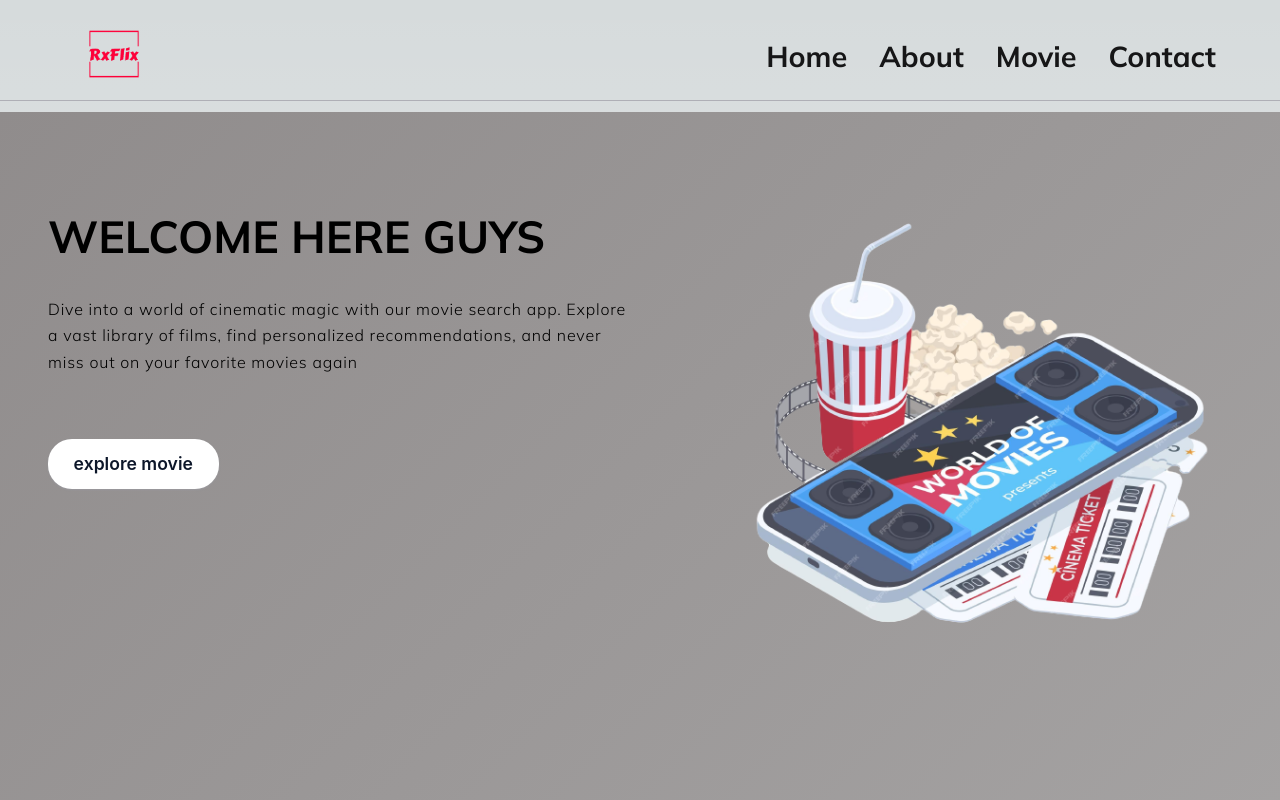
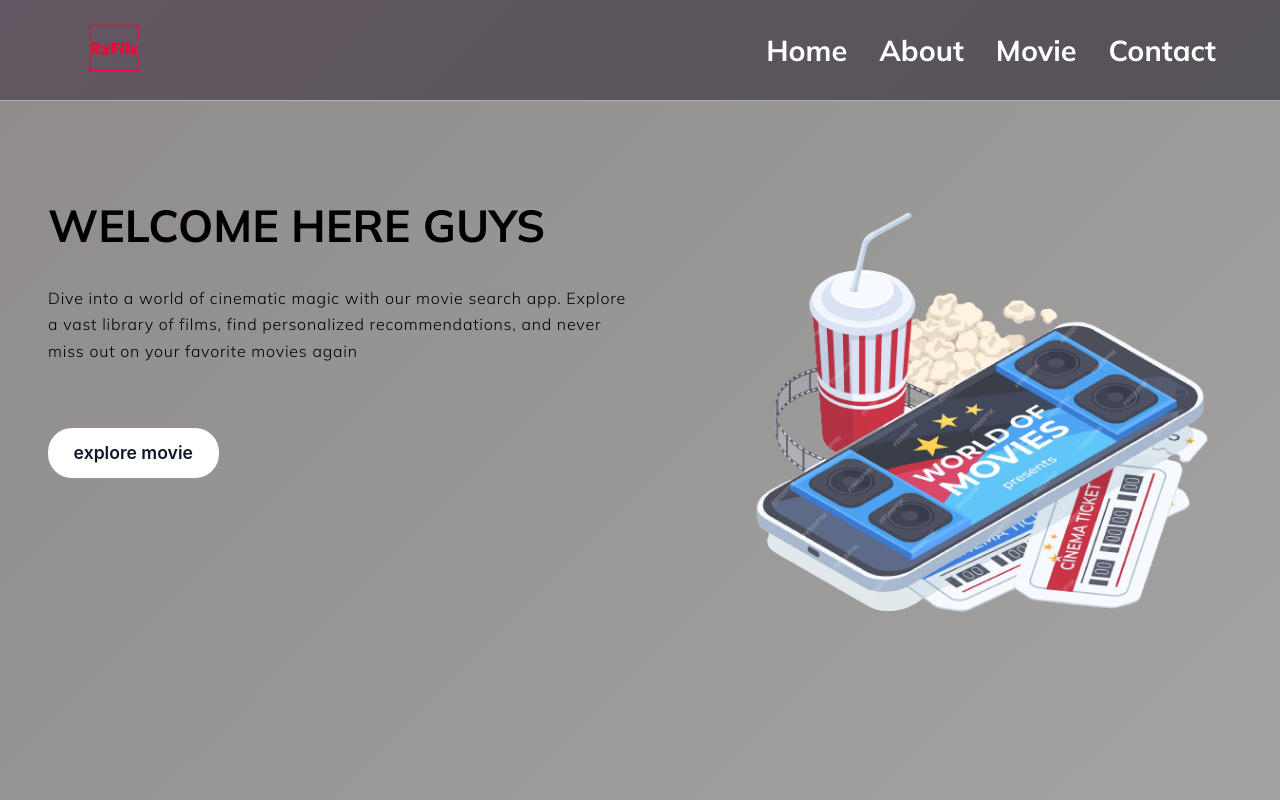
Before and after one commit to ChandanRx/Rxflix, a Next.js app: page /about in a window 1280 px wide. Shown: the top 800 px of the page. Built offline with nearby package versions, Linux system fonts and the light colour scheme.

Commit message:
Update navbar.module.css

```diff
--- a/src/app/styles/navbar.module.css
+++ b/src/app/styles/navbar.module.css
@@ -1,13 +1,13 @@
 .main_header{
     padding: 0 4rem;
-    height: 7rem;
+    height: 6.3rem;
     display: flex;
     justify-content: space-between;
     align-items: center;
     border: none;
     outline: none;
     /*background-color: yellow;*/
-    /*background: linear-gradient(-45deg, #a8e48a, #1eb6d9, #f2d3f7);*/
+    background: linear-gradient(-45deg, #000000, rgb(74, 78, 79), rgb(98, 87, 98));
     background-size: 400% 400%;
     box-shadow: rgba(255, 255, 255, 0) 0px 1px 1px 0px inset, rgba(50, 50, 93, 0.25) 0px 50px 100px -20px, rgba(0, 0, 0, 0.3) 0px 30px 60px -30px;
 }
@@ -15,6 +15,11 @@
 
 .navbar_brand {
     text-align: left;
+}
+
+.image{
+    filter: drop-shadow(5px 5px 5px rgb(207, 34, 34)(46, 37, 37));
+    border: #000000;
 }
 
 .navbarList {
@@ -33,7 +38,7 @@
 .navbarList a {
     font-weight: bold;
     font-size: 1.8rem;
-    color: #161617;
+    color: #ffffff;
     padding: 1.3rem 0rem;
     margin: 0;
     position: relative;
```
